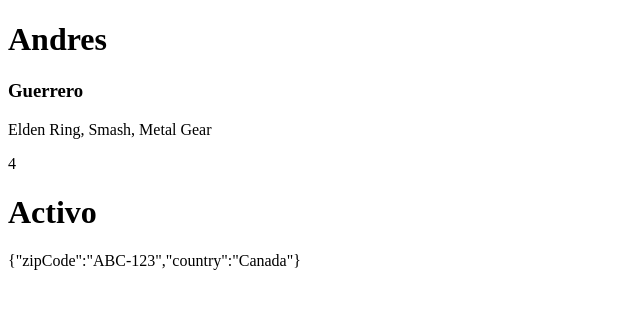
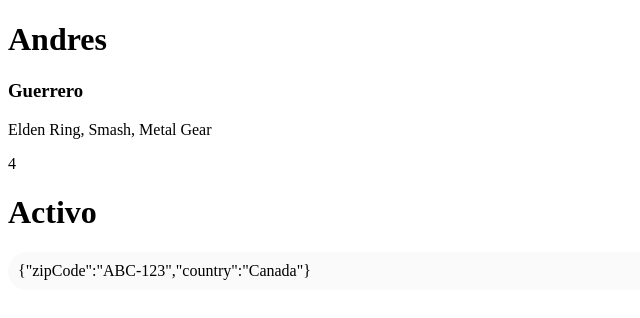
Before and after one commit to andresgc04/Curso-React, a React (Vite) app in the folder 02-first-steps/: page / in a window 1280 px wide. Shown: the top 318 px of the page, without its empty margins (0-640 px from the left). Built offline with nearby package versions, Linux system fonts and the light colour scheme.

Commit message:
New Feature
Aprendiendo sobre el uso de colocar estilos CSS en React

```diff
--- a/02-first-steps/src/MyAwesomeApp.tsx
+++ b/02-first-steps/src/MyAwesomeApp.tsx
@@ -1,3 +1,5 @@
+import type { CSSProperties } from "react";
+
 const firstName = "Andres";
 const lastName = "Guerrero";
 
@@ -7,6 +9,13 @@ const isActive = true;
 const address = {
   zipCode: "ABC-123",
   country: "Canada",
+};
+
+const myStyles: CSSProperties = {
+  backgroundColor: "#fafafa",
+  borderRadius: 20,
+  padding: 10,
+  marginTop: 20,
 };
 
 export const MyAwesomeApp = () => {
@@ -20,7 +29,7 @@ export const MyAwesomeApp = () => {
 
       <h1>{isActive ? "Activo" : "No Activo"}</h1>
 
-      <p>{JSON.stringify(address)}</p>
+      <p style={myStyles}>{JSON.stringify(address)}</p>
     </>
   );
 };
```
